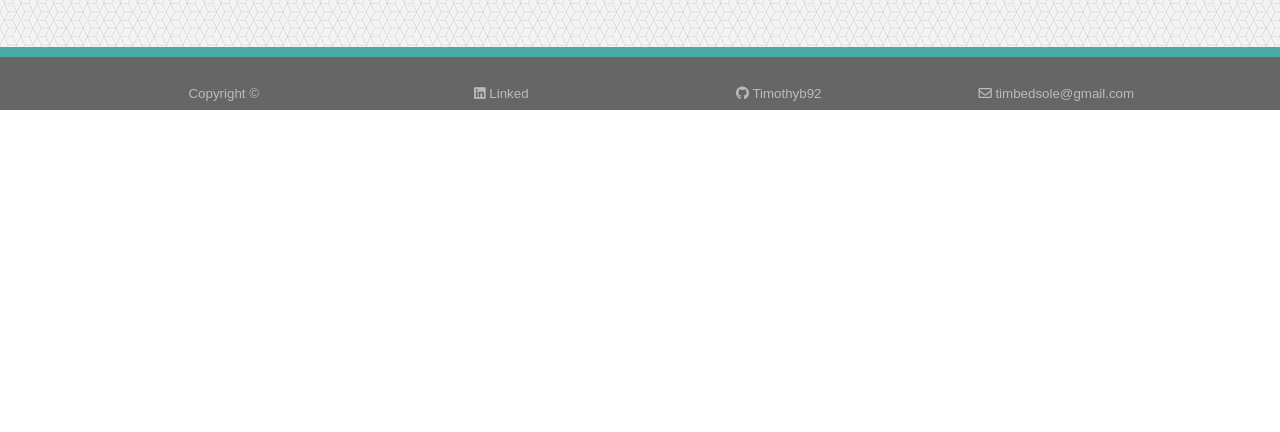
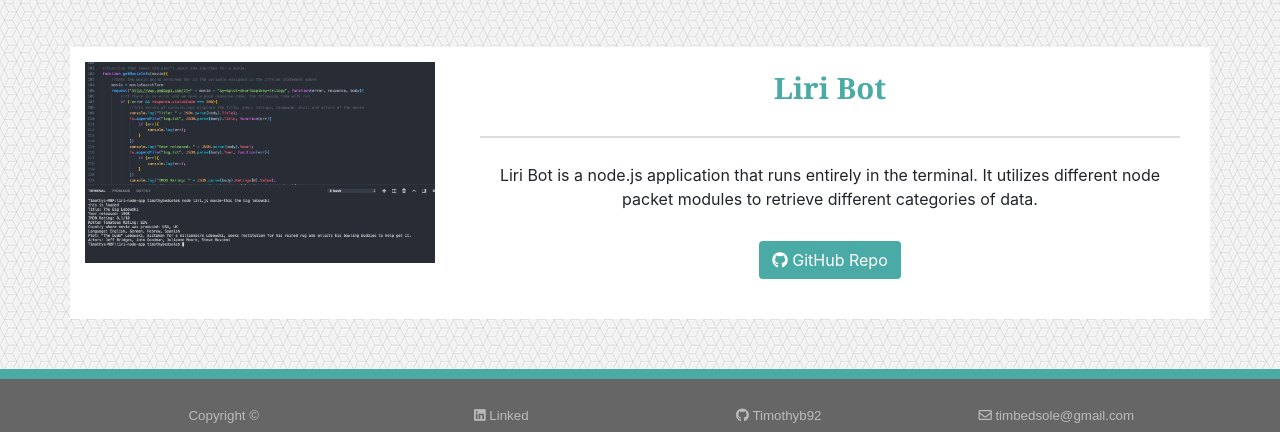
Before and after one commit to Timothyb92/Bootstrap-Portfolio, a plain HTML site: page portfolio.html in a window 1280 px wide. Shown: the part 1863-2295 px from the top of the page. Before the commit the page ends 1973 px from the top, so only its background shows below. Drawn offline with nearby package versions, Linux system fonts and the light colour scheme; a script that the page names is missing.

Commit message:
updated portfolio with liri bot

```diff
--- a/portfolio.html
+++ b/portfolio.html
@@ -121,6 +121,20 @@
                 </div>
             </div>
         </div>
+        <div class="container">
+            <div class="row marginTop">
+                <div class="col-md-4">
+                    <img class="img-fluid" src="assets/images/liriBot.png" alt="Screenshot of Liri Bot">
+                </div>
+                <div class="col-md-8 text-center">
+                    <div class="col-md-12"><h3>Liri Bot</h3></div>
+                    <div class="col-md-12">Liri Bot is a node.js application that runs entirely in the terminal. It utilizes different node packet modules to retrieve different categories of data.</div>
+                    <div class="col-md-12 portfolioButtons">
+                        <a href="https://github.com/Timothyb92/liri-node-app"><button class="btn"><i class="fab fa-github"></i> GitHub Repo</button></a>
+                    </div>
+                </div>
+            </div>
+        </div>
     </main>
     <footer>
         <div class="container" id="footerContainer">
```
Also changed, not shown: assets/images/liriBot.png (added).
